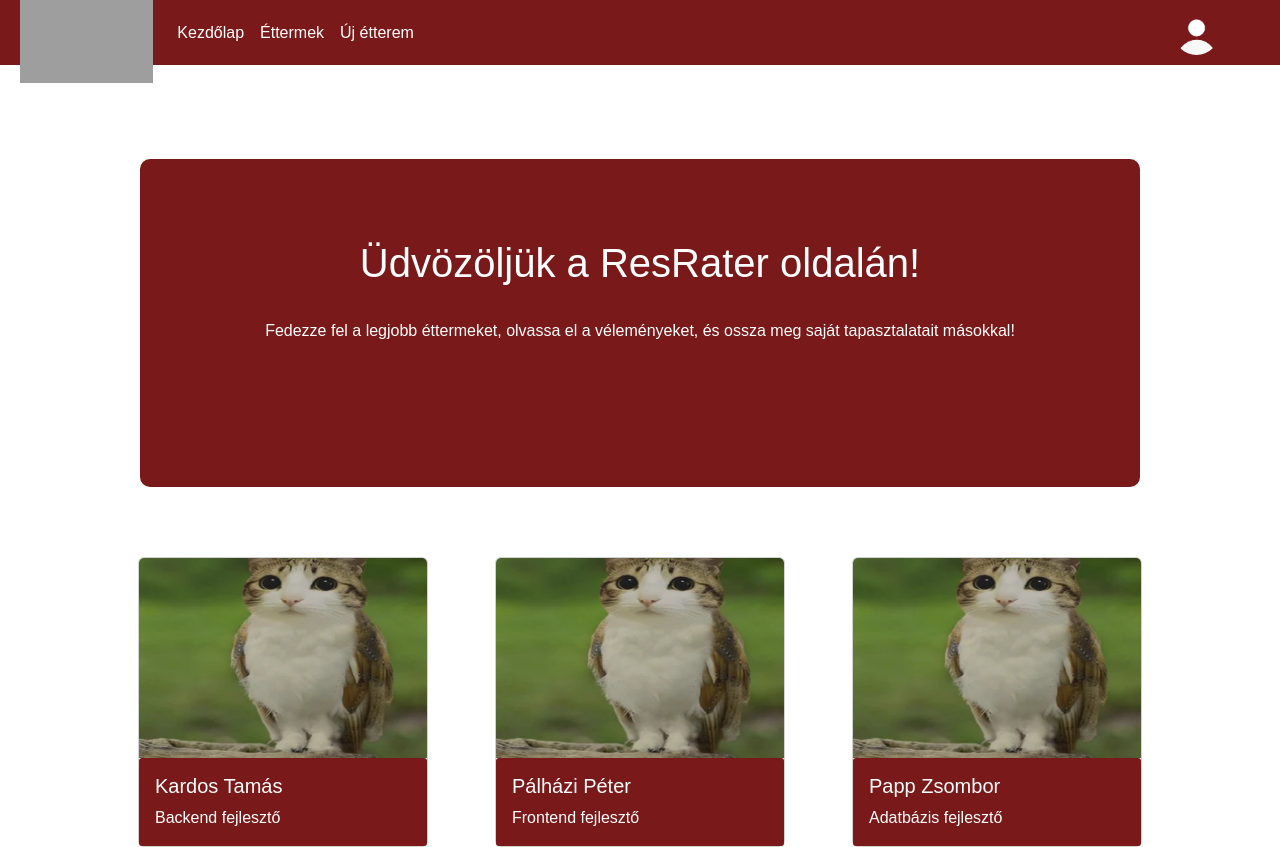
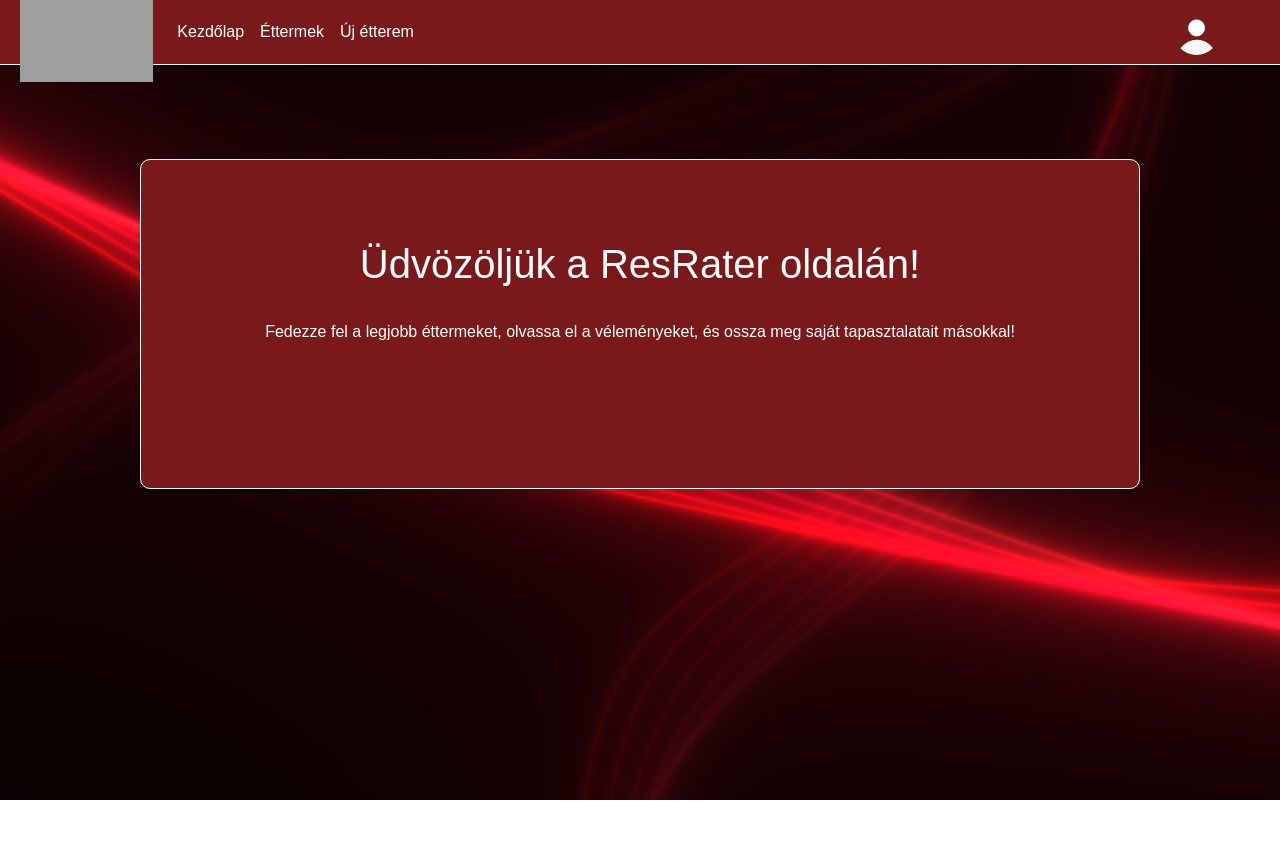
Before and after one commit to Petya6666/ResRater, a React (Vite) app in the folder frontend/: page / in a window 1280 px wide. After the commit the page ends 800 px from the top, so only its background shows below. Built offline with nearby package versions, Linux system fonts and the light colour scheme; grey boxes are pictures that could not be loaded.

Commit message:
valtozasok

```diff
--- a/frontend/package.json
+++ b/frontend/package.json
@@ -10,12 +10,14 @@
     "preview": "vite preview"
   },
   "dependencies": {
+    "@react-three/fiber": "^9.5.0",
     "axios": "^1.13.2",
     "bootstrap": "^5.3.8",
     "react": "^19.1.1",
     "react-bootstrap": "^2.10.10",
     "react-dom": "^19.1.1",
-    "react-router-dom": "^7.12.0"
+    "react-router-dom": "^7.12.0",
+    "three": "^0.183.2"
   },
   "devDependencies": {
     "@eslint/js": "^9.36.0",
--- a/frontend/src/pages/Home.jsx
+++ b/frontend/src/pages/Home.jsx
@@ -1,7 +1,6 @@
 import React from 'react'
 import Header from '../components/Header.jsx'
 import '../styles/index.css';
-import Card from 'react-bootstrap/Card';
 
 function Home(){
     return (
@@ -16,35 +15,6 @@ function Home(){
       <br />
       <br />
       </div>
-      <div className='card-container' >
-      <Card >
-      <Card.Img variant="top" src="/noFilter.png"  className='kep'/>
-      <Card.Body className='kartya'>
-        <Card.Title className='feher'>Kardos Tamás</Card.Title>
-        <Card.Text className='feher'>
-        Backend fejlesztő
-        </Card.Text>
-      </Card.Body>
-      </Card>
-      <Card >
-      <Card.Img variant="top" src="./public/noFilter.png"  className='kep'/>
-      <Card.Body className='kartya'>
-        <Card.Title className='feher'>Pálházi Péter</Card.Title>
-        <Card.Text className='feher'>
-        Frontend fejlesztő
-        </Card.Text>
-      </Card.Body>
-      </Card>
-      <Card >
-      <Card.Img variant="top" src="./public/noFilter.png"  className='kep' />
-      <Card.Body className='kartya'>
-        <Card.Title className='feher'>Papp Zsombor</Card.Title>
-        <Card.Text className='feher'>
-        Adatbázis fejlesztő
-        </Card.Text>
-      </Card.Body>
-      </Card>
-      </div>
     </>
     )
 }
--- a/frontend/src/pages/NewRestaurant.jsx
+++ b/frontend/src/pages/NewRestaurant.jsx
@@ -211,9 +211,9 @@ const NewRestaurant = () => {
       <Header />
       <div className='container mt-4 d-flex justify-content-center'>
         <div style={{ maxWidth: "900px", width: "100%" }}>
-          <button className='piros mb-3' onClick={() => navigate("/restaurants")}>← Vissza</button>
+          <button className='piros mb-3 ' onClick={() => navigate("/restaurants")}>← Vissza</button>
 
-          <div className='dobozcomment'>
+          <div className='doboz'>
             <h2 className='mb-3'>Új étterem hozzáadása</h2>
 
             {loadingLists ? (
--- a/frontend/src/pages/Restaurants.jsx
+++ b/frontend/src/pages/Restaurants.jsx
@@ -50,7 +50,7 @@ const Restaurants = () => {
       <Header />
       <div className='container mt-4'>
         <div className='restaurants-header mb-3'>
-          <h2 className='mb-0'>Éttermek</h2>
+          <h2 className='mb-0 feher'>Éttermek</h2>
           <input
             className='form-control restaurants-search'
             type='search'
--- a/frontend/src/styles/Header.css
+++ b/frontend/src/styles/Header.css
@@ -11,6 +11,7 @@
     width: 100%;
     position: relative;
     z-index: 1000;
+    border-bottom:1px solid #ffffff;
 }
 
 
@@ -57,7 +58,7 @@
     left: -170px;
     background-color: #7a1919;
     border-radius: 5px;
-
+    border: 1px solid #ffffff;
 
     display: flex;
     flex-direction: column;
--- a/frontend/src/styles/index.css
+++ b/frontend/src/styles/index.css
@@ -1,6 +1,6 @@
 .doboz{
-
     border-radius: 10px;
+    border: 1px solid #ffffff;
     height: auto;
     width: 1000px;
     margin: 70px auto;
@@ -11,7 +11,6 @@
     font-family: 'Dela Gothic One', sans-serif;
 }
 .login-doboz{
-
     border-radius: 10px;
     height: auto;
     width: 1000px;
@@ -20,6 +19,7 @@
     padding: 80px;
     color: white;
     background-color: #7a1919;
+    border: 1px solid #ffffff;
     font-family: 'Dela Gothic One', sans-serif;
 }
 .bejelentkezes-gomb{
@@ -42,7 +42,6 @@
     font-size: 16px;
     box-sizing: border-box;
 }
-
 
 .kartya {
     width: 18rem;
@@ -93,9 +92,9 @@ h2{
     border-radius: 5px;
     cursor: pointer;
     font-family: 'Dela Gothic One', sans-serif;
+    border: 1px solid #ffffff;
 }
 .dobozcomment{
-
     border-radius: 10px;
     height: auto;
     width: 1000px;
@@ -143,3 +142,28 @@ h2{
     border-color: #7a1919;
     box-shadow: 0 0 0 0.25rem rgba(122, 25, 25, 0.35);
 }
+
+/* Global background */
+:root {
+    --bg-floating-lines: url('/floating-lines-1774263650372.png');
+}
+
+html, body {
+    height: 100%;
+}
+
+body {
+    margin: 0;
+    /* image in /public so it can be referenced from site root */
+    background-image: var(--bg-floating-lines);
+    background-repeat: no-repeat;
+    background-position: center top;
+    background-size: cover;
+    background-attachment: fixed;
+}
+
+/* Ensure app content is above the background */
+#root {
+    position: relative;
+    z-index: 0;
+}
```
Also changed, not shown: frontend/public/floating-lines-1774263650372.png (added), 1 other file (tests, documents, lock files or other folders).
